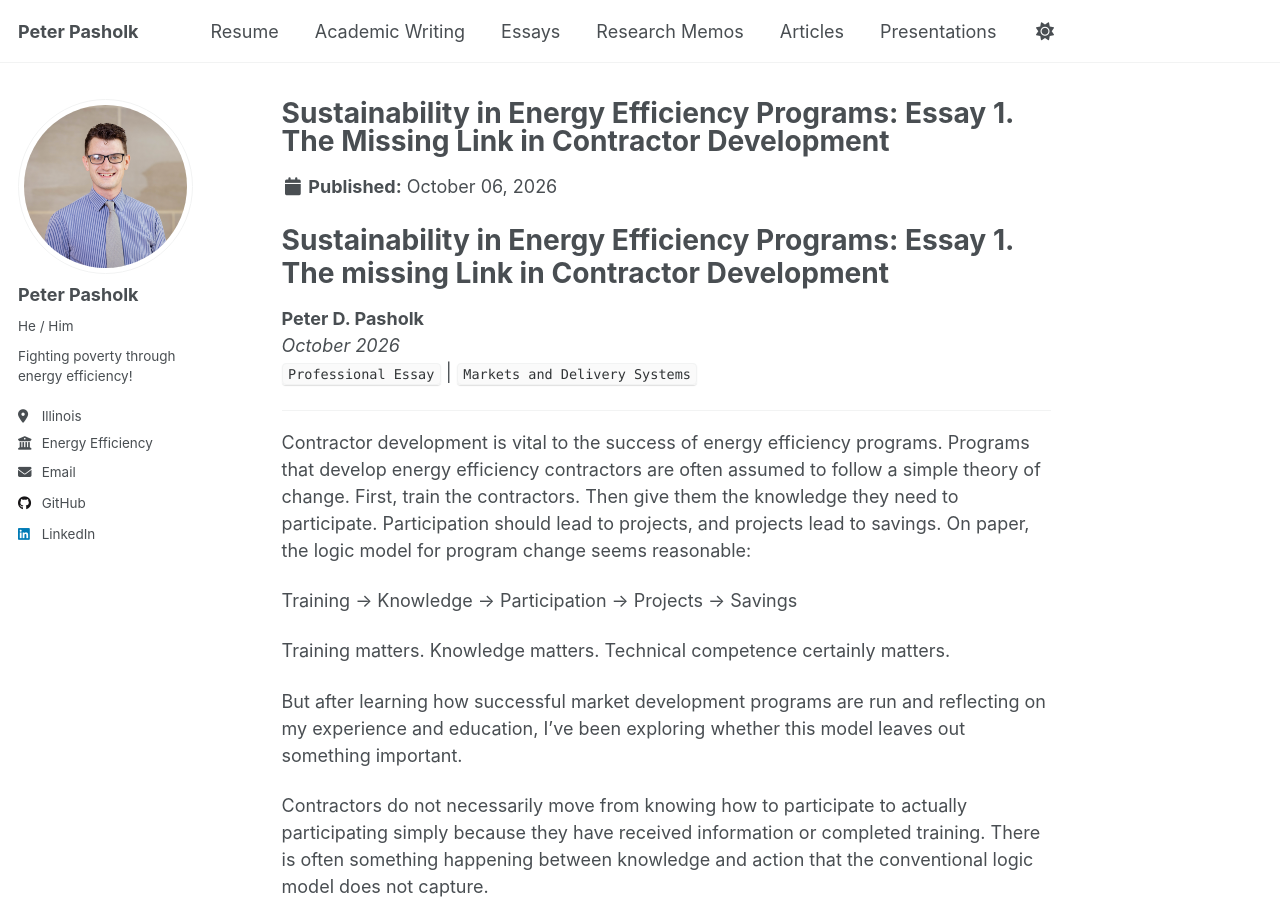
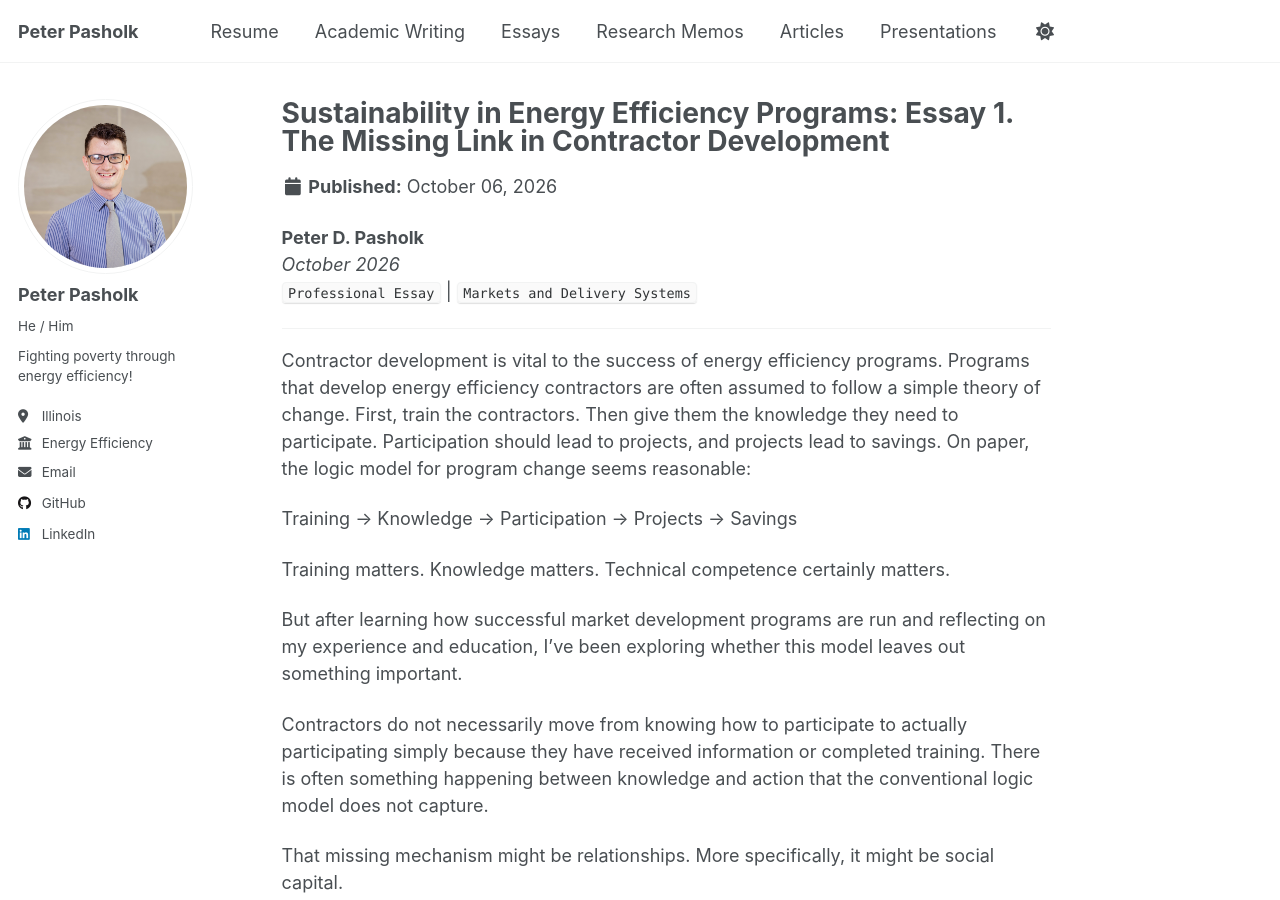
Before and after one commit to ppasholk/ppasholk.github.io, a Jekyll site: the page built from _portfolio/sustainability-in-energy-efficiency-1.md, in a window 1280 px wide and 900 px high. Built offline with Jekyll 4.4.1, drawn with Linux system fonts in a browser that asks for light colours; a script that is not in the unit is left out.

Commit message:
Remove title from sustainability essay markdown
Removed the title from the sustainability essay markdown file.

```diff
--- a/_portfolio/sustainability-in-energy-efficiency-1.md
+++ b/_portfolio/sustainability-in-energy-efficiency-1.md
@@ -7,7 +7,6 @@ collection: portfolio
 category: professional
 date: October 6, 2026
 ---
-# Sustainability in Energy Efficiency Programs: Essay 1. The missing Link in Contractor Development
 
 **Peter D. Pasholk**
 *October 2026*
```
